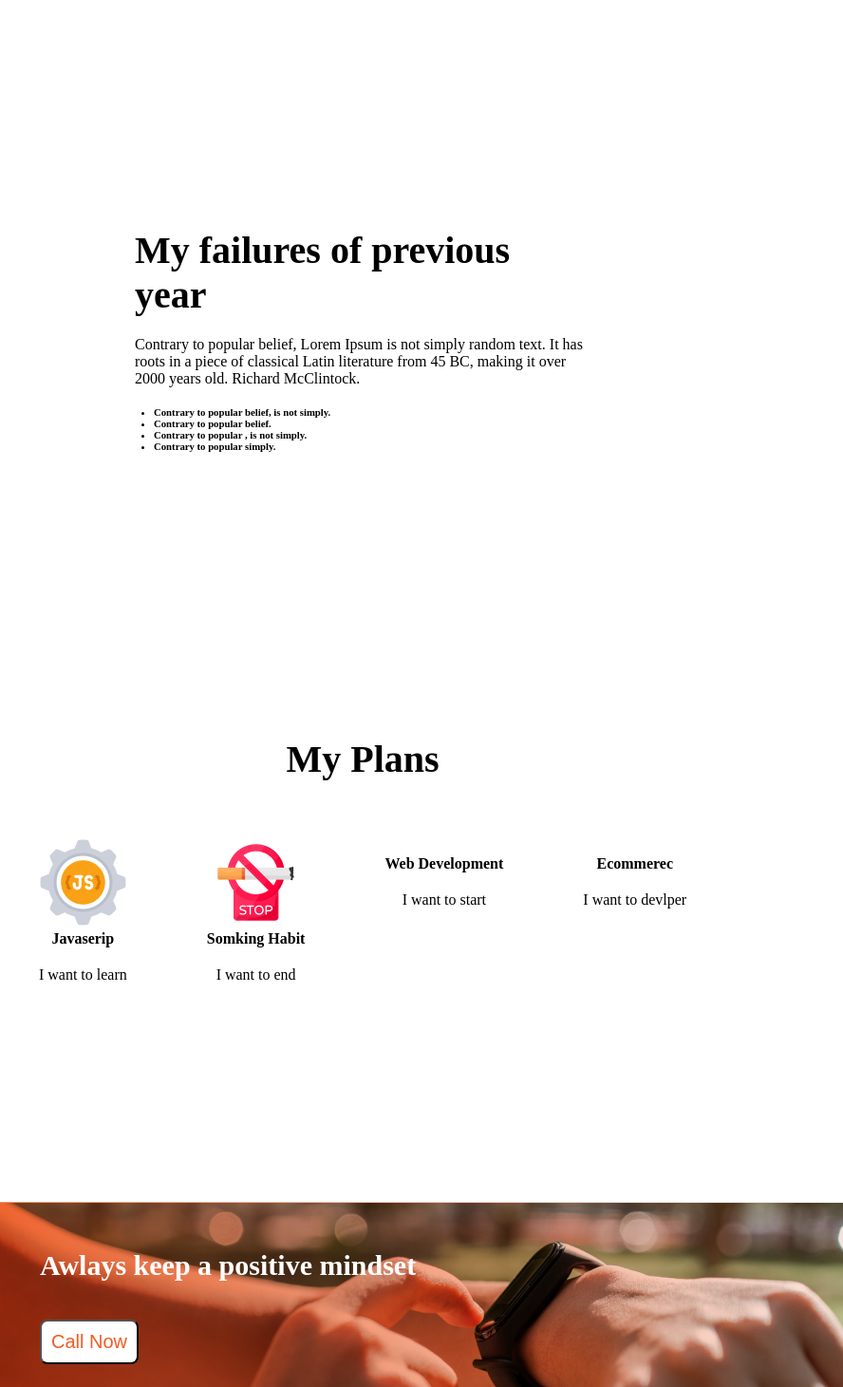
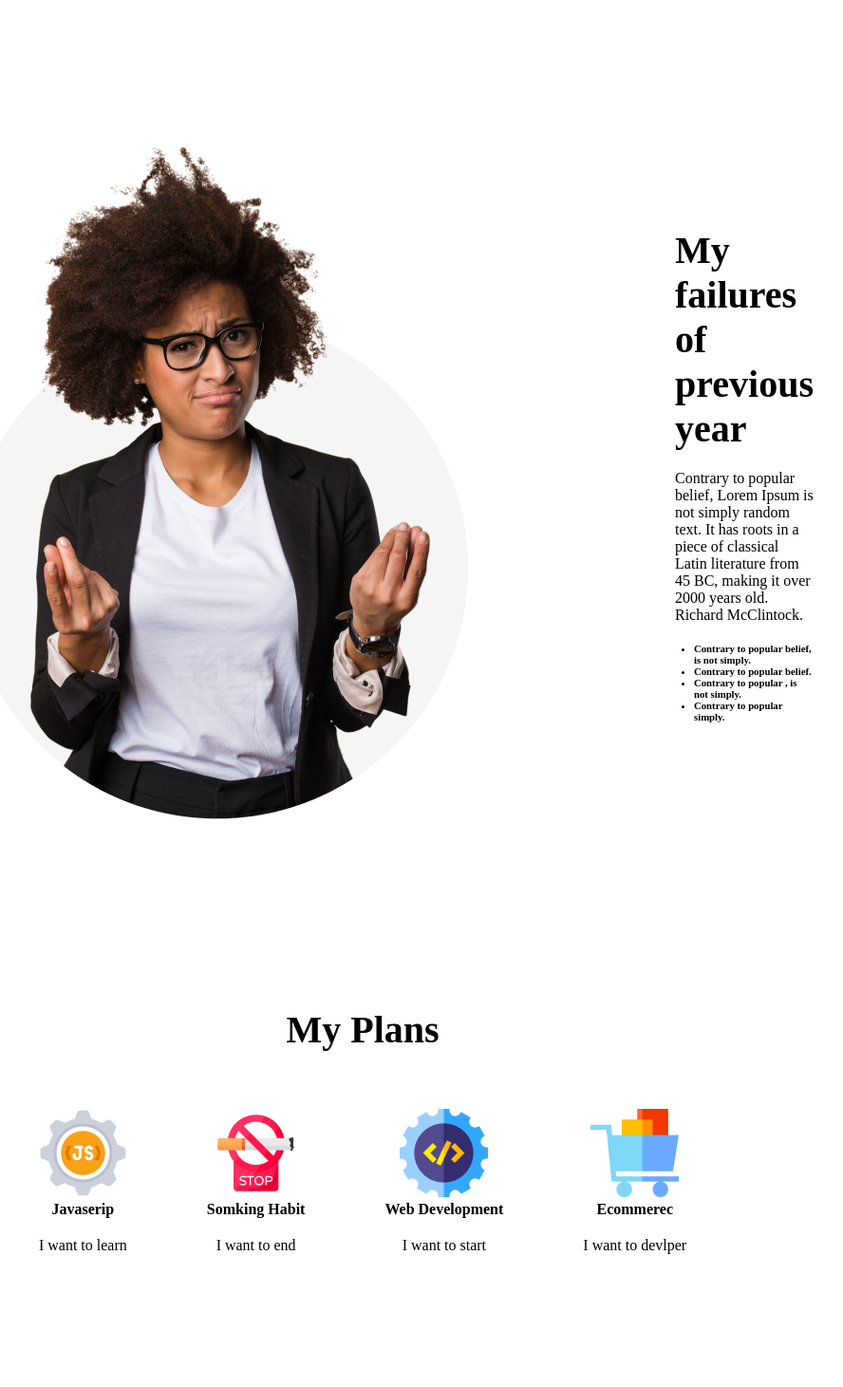
Before and after one commit to akash88602/web-portgolio-repo, a plain HTML site: page index.html in a window 1280 px wide. Shown: the part 860-2321 px from the top of the page at 95% size, without its empty margins (258-1146 px from the left). Drawn offline with Linux system fonts and the light colour scheme; the site is published under a folder, as on GitHub Pages, so addresses that start at the root find nothing; files whose address does not match are found by name.

Commit message:
images finish

```diff
--- a/index.html
+++ b/index.html
@@ -23,7 +23,7 @@
     </header>
        <main>
          <section class="section1">
-            <img src="/images/person.png" alt="">
+            <img src="./images/person.png" alt="">
             <ul class="section1-ul">
 
                     <h2>My failures of previous year</h2>
@@ -64,14 +64,14 @@
                 </div>
 
                 <div class="skill">
-                    <img src="/images/icons/1web.png" alt="">
+                    <img src="./images/icons/1web.png" alt="">
                     <p class="skill-litle">Web Development</p>
                     <p class="skill-deseription">I want to start</p>
 
                 </div>
 
                 <div class="skill">
-                    <img src="/images/icons/4hiu.png" alt="">
+                    <img src="./images/icons/4hiu.png" alt="">
                     <p class="skill-litle">Ecommerec</p>
                     <p class="skill-deseription">I want to devlper</p>
 
```
